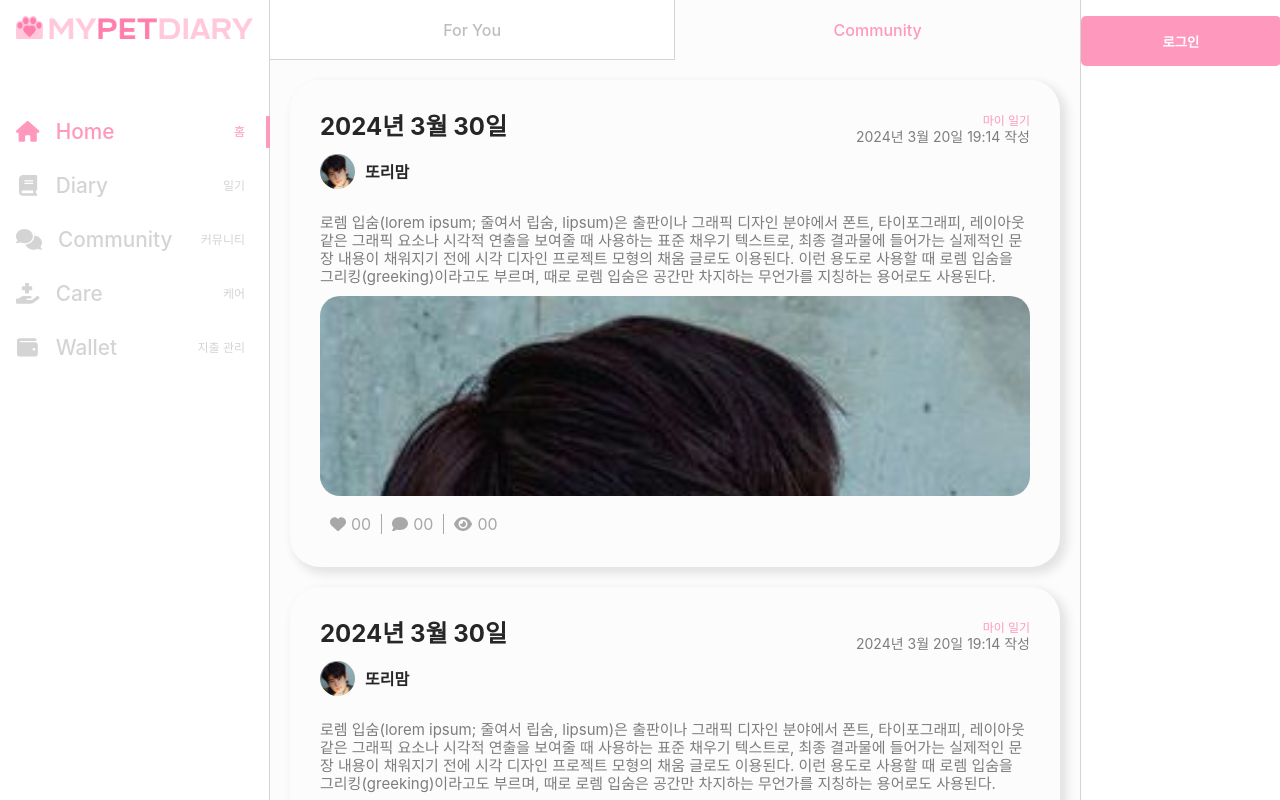
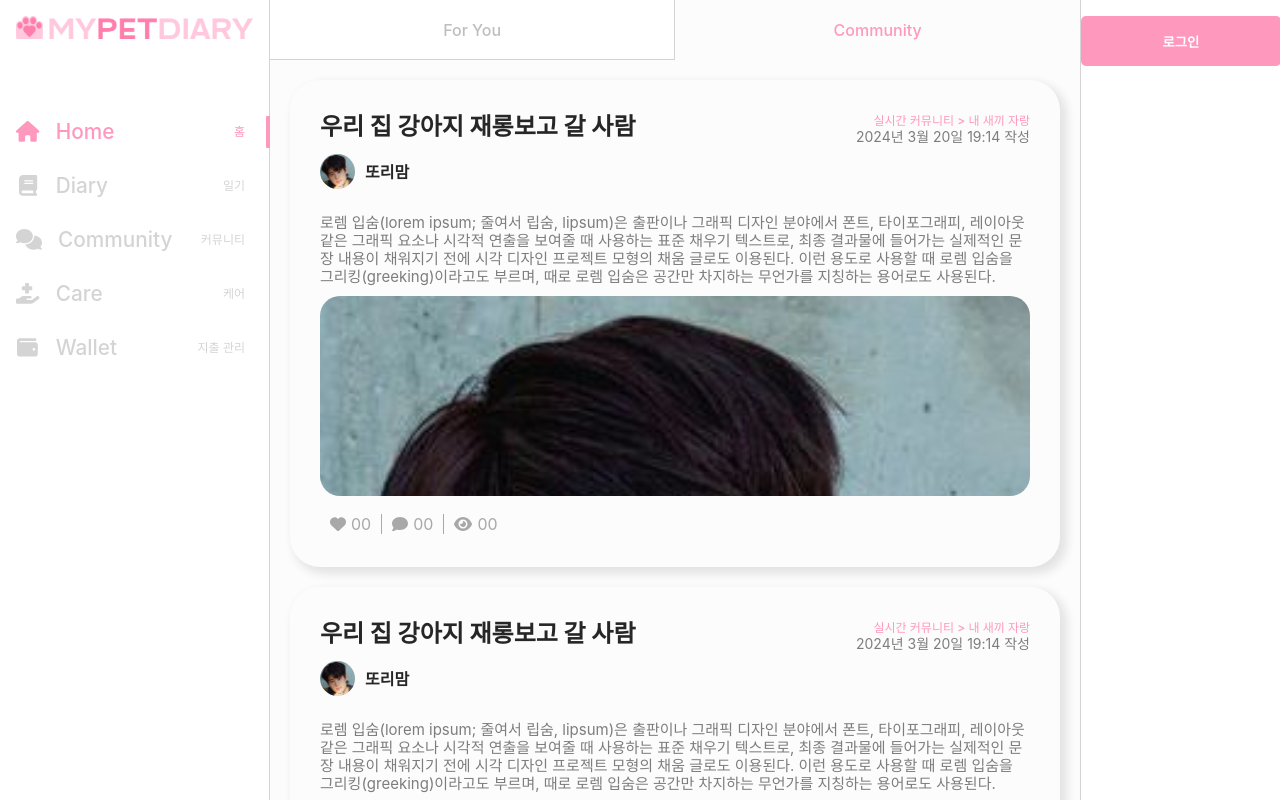
Before and after one commit to MPD-Project/app, a React (Create React App) app in the folder src/main/frontend/: page / in a window 1280 px wide. Both pictures are taken after a click on the element "Community". Shown: the top 800 px of the page. Built offline with nearby package versions, Linux system fonts and the light colour scheme.

Commit message:
FE_chore: 홈 커뮤니티 카드 > 택스트수정

```diff
--- a/src/main/frontend/src/components/Home/HomeCommunityCard.tsx
+++ b/src/main/frontend/src/components/Home/HomeCommunityCard.tsx
@@ -11,7 +11,7 @@ const HomeCommunityCard = (props: Props) => {
     <>
       <TitleArea>
         <div className="left">
-          <h3 className="title">2024년 3월 30일</h3>
+          <h3 className="title">우리 집 강아지 재롱보고 갈 사람</h3>
           <ProfileArea>
             <div className="profile-image">
               <Link to="">
@@ -22,7 +22,7 @@ const HomeCommunityCard = (props: Props) => {
           </ProfileArea>
         </div>
         <div className="right">
-          <p className="type">마이 일기</p>
+          <p className="type">실시간 커뮤니티 &#62; 내 새끼 자랑</p>
           <p className="date">2024년 3월 20일 19:14 작성</p>
         </div>
       </TitleArea>
```
